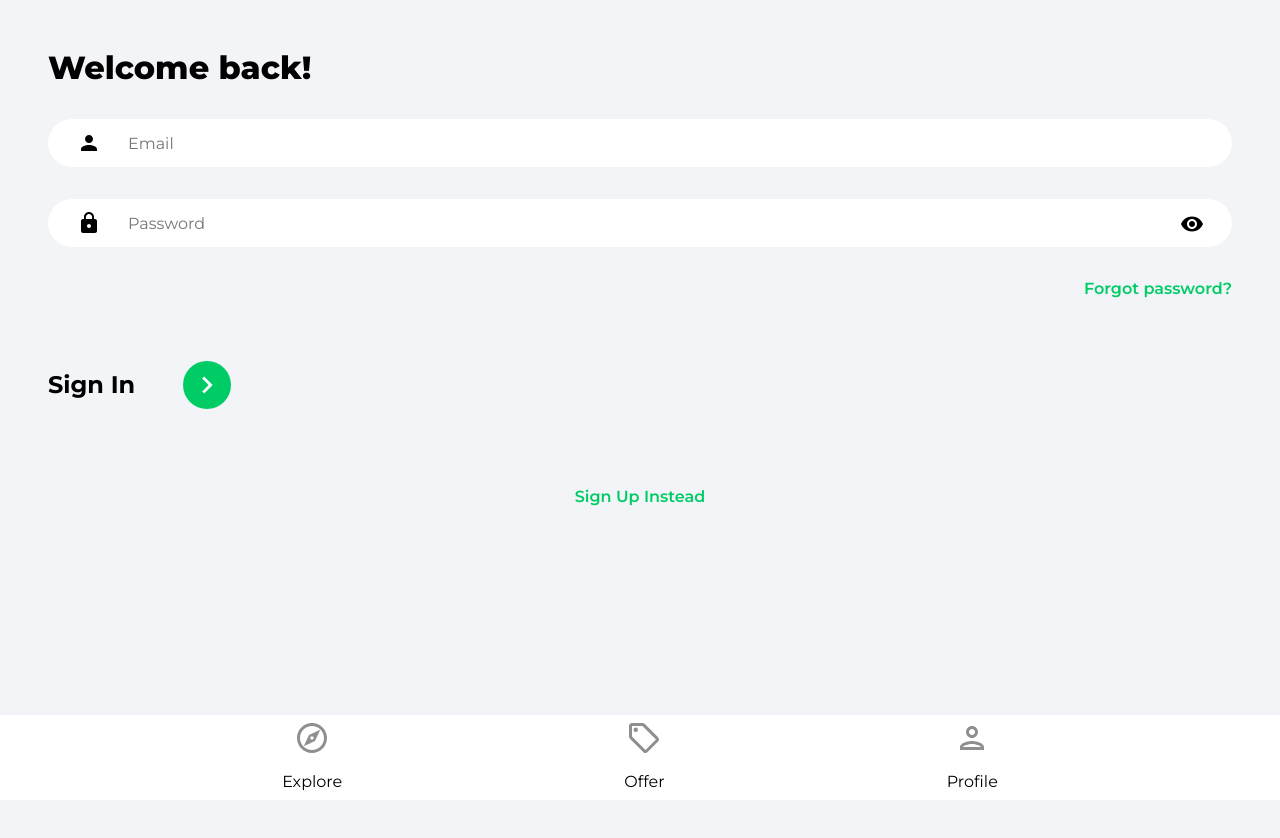
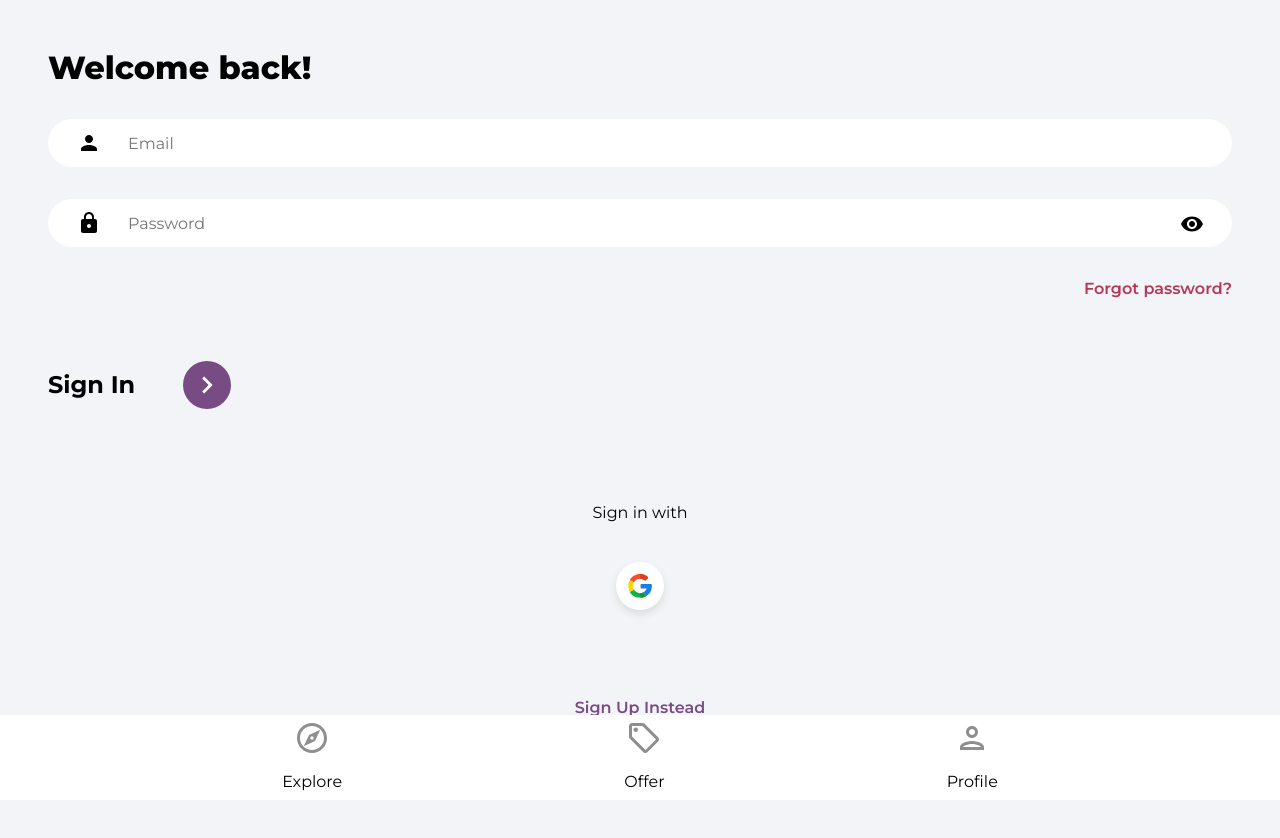
Before and after one commit to WeslenLakins/house-marketplace, a React (Create React App) app: page /sign-in in a window 1280 px wide. Shown: the top 838 px of the page. Before the commit the page ends 800 px from the top, so only its background shows below. Built offline with nearby package versions, Linux system fonts and the light colour scheme.

Commit message:
added google OAuth

```diff
--- /dev/null
+++ b/src/components/OAuth.jsx
@@ -0,0 +1,47 @@
+import { useLocation, useNavigate } from 'react-router-dom'
+import { getAuth, signInWithPopup, GoogleAuthProvider } from 'firebase/auth'
+import { doc, getDoc, setDoc, serverTimestamp } from 'firebase/firestore'
+import { db } from '../firebase.config'
+import { toast } from 'react-toastify'
+import googleIcon from '../assets/svg/googleIcon.svg'
+
+function OAuth() {
+  const location = useLocation()
+  const navigate = useNavigate()
+
+  const onGoogleClick = async () => {
+    try {
+      const auth = getAuth()
+      const provider = new GoogleAuthProvider()
+      const result = await signInWithPopup(auth, provider)
+      const user = result.user
+
+      // Check if user exists in database
+      const docRef = doc(db, 'users', user.uid)
+      const docSnap = await getDoc(docRef)
+
+      // If user does not exist, create user in database
+      if (!docSnap.exists()) {
+        await setDoc(doc(db, 'users', user.uid), {
+          name: user.displayName,
+          email: user.email,
+          timestamp: serverTimestamp(),
+        })
+      }
+      navigate('/')
+    } catch (error) {
+      toast.error('Could not sign in with Google')
+    }
+  }
+
+  return (
+    <div className='socialLogin'>
+      <p>Sign {location.pathname === '/sign-up' ? 'up' : 'in'} with </p>
+      <button className='socialIconDiv' onClick={onGoogleClick}>
+        <img className='socialIconImg' src={googleIcon} alt='google icon' />
+      </button>
+    </div>
+  )
+}
+
+export default OAuth
--- a/src/index.css
+++ b/src/index.css
@@ -59,7 +59,7 @@
 
 .primaryButton {
   cursor: pointer;
-  background: #00cc66;
+  background: #784b84;
   border-radius: 1rem;
   padding: 0.85rem 2rem;
   color: #ffffff;
@@ -118,7 +118,7 @@
   align-items: center;
 }
 
-.pageContainer{
+.pageContainer {
   margin-bottom: 10rem;
 }
 
@@ -126,7 +126,7 @@
   width: 64px;
   height: 64px;
   border: 8px solid;
-  border-color: #00cc66 transparent #00cc66 transparent;
+  border-color: #784b84 transparent #784b84 transparent;
   border-radius: 50%;
   animation: spin 1.2s linear infinite;
 }
@@ -218,7 +218,7 @@
 
 .forgotPasswordLink {
   cursor: pointer;
-  color: #00cc66;
+  color: #b43757;
   font-weight: 600;
   text-align: right;
 }
@@ -258,7 +258,7 @@
   align-items: center;
   width: 3rem;
   height: 3rem;
-  background-color: #00cc66;
+  background-color: #784b84;
   border-radius: 50%;
 }
 @media (min-width: 1024px) {
@@ -295,7 +295,7 @@
 
 .registerLink {
   margin-top: 4rem;
-  color: #00cc66;
+  color: #784b84;
   font-weight: 600;
   text-align: center;
   margin-bottom: 3rem;
@@ -456,7 +456,7 @@
   margin-top: 0.5rem;
   font-weight: 600;
   font-size: 1.1rem;
-  color: #00cc66;
+  color: #784b84;
   margin-bottom: 0;
   display: flex;
   align-items: center;
@@ -529,7 +529,7 @@
 
 .listingType {
   padding: 0.25rem 0.5rem;
-  background-color: #00cc66;
+  background-color: #784b84;
   color: #ffffff;
   border-radius: 2rem;
   display: inline;
@@ -630,7 +630,7 @@
   font-size: 1rem;
   font-weight: 600;
   color: #ffffff;
-  background-color: #00cc66;
+  background-color: #784b84;
   padding: 0.25rem 0.75rem;
   border-radius: 1rem;
 }
@@ -648,7 +648,7 @@
 .changePersonalDetails {
   cursor: pointer;
   font-weight: 600;
-  color: #00cc66;
+  color: #784b84;
 }
 
 .profileCard {
@@ -743,7 +743,7 @@
   align-items: center;
 }
 .formButtonActive {
-  background-color: #00cc66;
+  background-color: #784b84;
   color: #ffffff;
 }
 
@@ -798,7 +798,7 @@
   width: 100%;
 }
 .formInputFile::-webkit-file-upload-button {
-  background-color: #00cc66;
+  background-color: #784b84;
   border: none;
   color: #ffffff;
   font-weight: 600;
--- a/src/pages/SignIn.jsx
+++ b/src/pages/SignIn.jsx
@@ -2,6 +2,7 @@
 import { toast } from 'react-toastify'
 import { Link, useNavigate } from 'react-router-dom'
 import { getAuth, signInWithEmailAndPassword } from 'firebase/auth'
+import OAuth from '../components/OAuth'
 import { ReactComponent as ArrowRightIcon } from '../assets/svg/keyboardArrowRightIcon.svg'
 import visibilityIcon from '../assets/svg/visibilityIcon.svg'
 
@@ -94,7 +95,7 @@
             </button>
           </div>
         </form>
-        {/* Google OAuth */}
+        <OAuth />
 
         <Link to='/sign-up' className='registerLink'>
           Sign Up Instead
--- a/src/pages/SignUp.jsx
+++ b/src/pages/SignUp.jsx
@@ -8,6 +8,7 @@
 } from 'firebase/auth'
 import { setDoc, doc, serverTimestamp } from 'firebase/firestore'
 import { db } from '../firebase.config'
+import OAuth from '../components/OAuth'
 import { ReactComponent as ArrowRightIcon } from '../assets/svg/keyboardArrowRightIcon.svg'
 import visibilityIcon from '../assets/svg/visibilityIcon.svg'
 
@@ -118,7 +119,7 @@
             </button>
           </div>
         </form>
-        {/* Google OAuth */}
+        <OAuth />
 
         <Link to='/sign-in' className='registerLink'>
           Sign In Instead
```
